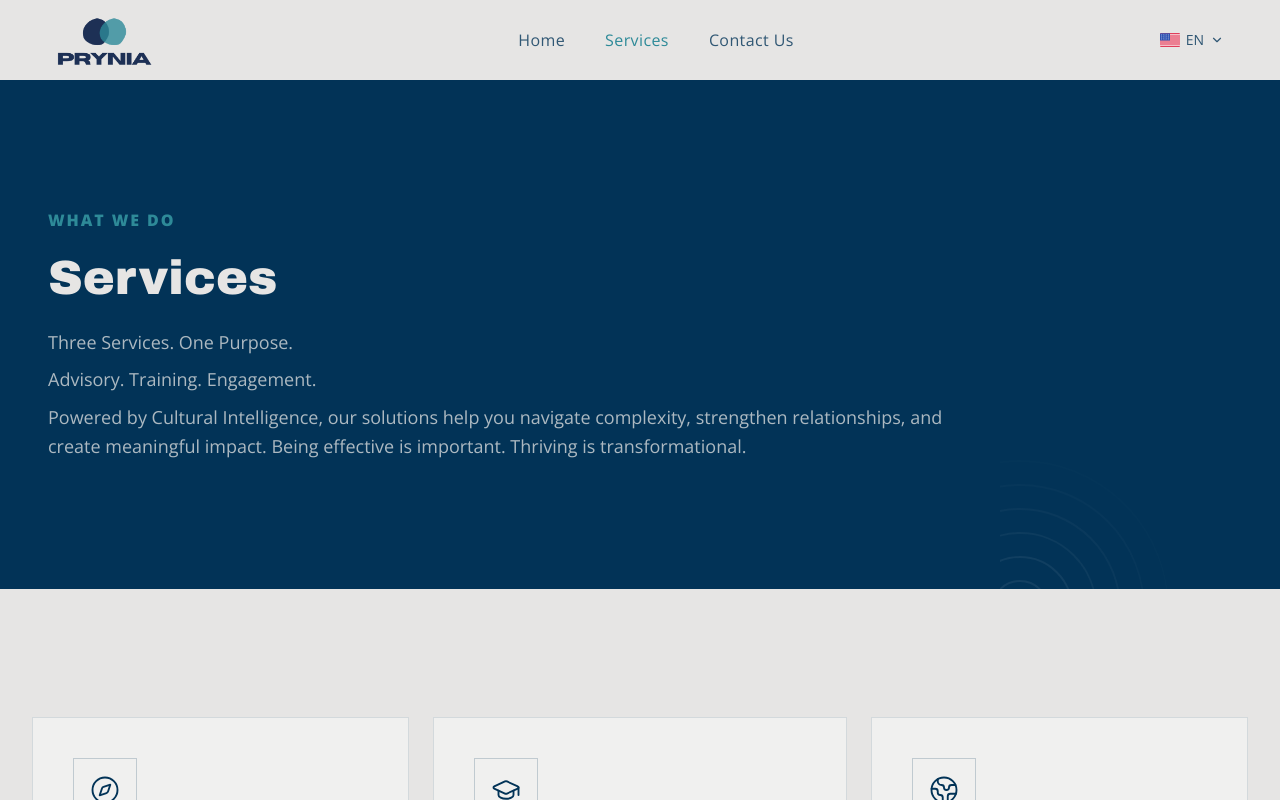
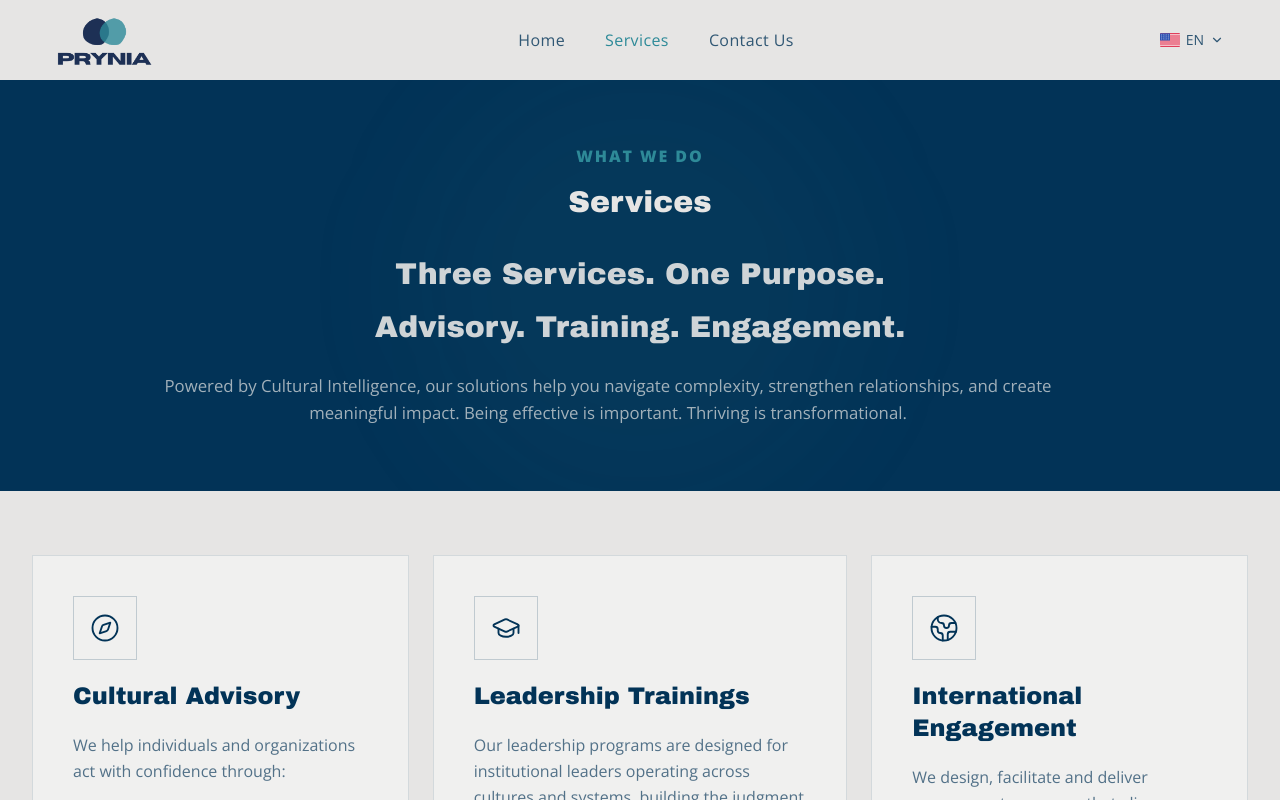
Before and after one commit to AmalMselmi/prynia-partners, a React (Vite) app: page /services in a window 1280 px wide. Shown: the top 800 px of the page. Built offline with nearby package versions, Linux system fonts and the light colour scheme.

Commit message:
Enhance services banner layout, typography, and animations

```diff
--- a/src/components/ui/PageBanner.jsx
+++ b/src/components/ui/PageBanner.jsx
@@ -1,36 +1,128 @@
 import { motion } from 'framer-motion'
 import GrowthRings from './GrowthRings'
 
-/**
- * PageBanner — the consistent, quiet header used on every interior
- * page. Deliberately restrained: no imagery, just eyebrow + serif
- * title + a faint GrowthRings mark, so the pages themselves never
- * compete with the deliberately dramatic Home hero.
- */
-export default function PageBanner({ eyebrow, title, description }) {
+export default function PageBanner({
+  eyebrow,
+  title,
+  description,
+  align = 'left',
+}) {
+  const lines = Array.isArray(description)
+    ? description
+    : description
+      ? [description]
+      : []
+
+  const lastIndex = lines.length - 1
+  const centered = align === 'center'
+
+  const containerVariants = {
+    hidden: {},
+    visible: {
+      transition: {
+        staggerChildren: 0.14,
+        delayChildren: 0.1,
+      },
+    },
+  }
+
+  const revealUp = {
+    hidden: {
+      opacity: 0,
+      y: 24,
+      filter: 'blur(4px)',
+    },
+    visible: {
+      opacity: 1,
+      y: 0,
+      filter: 'blur(0px)',
+      transition: {
+        duration: 0.7,
+        ease: [0.22, 1, 0.36, 1],
+      },
+    },
+  }
+
   return (
     <section className="relative overflow-hidden bg-ink text-paper">
-      <GrowthRings
-        className="pointer-events-none absolute -bottom-10 -right-10 h-64 w-64 text-paper/10 md:h-80 md:w-80"
-        strokeWidth={1}
+
+      {/* Ambient background glow */}
+      <motion.div
+        initial={{ opacity: 0, scale: 0.7 }}
+        animate={{ opacity: 1, scale: 1 }}
+        transition={{
+          duration: 1.5,
+          ease: 'easeOut',
+        }}
+        className="pointer-events-none absolute left-1/2 top-1/2 h-[28rem] w-[28rem] -translate-x-1/2 -translate-y-1/2 rounded-full bg-gold-soft/[0.04] blur-3xl"
       />
-      <div className="container-prynia relative py-24 md:py-32">
+
+      {!centered && (
+        <GrowthRings
+          className="pointer-events-none absolute -bottom-32 -right-32 h-[34rem] w-[34rem] text-paper/[0.06] md:h-[44rem] md:w-[44rem] rtl:-right-auto rtl:-left-32"
+          strokeWidth={1}
+        />
+      )}
+
+      <div className="container-prynia relative py-12 md:py-16">
+
         <motion.div
-          initial={{ opacity: 0, y: 18 }}
-          animate={{ opacity: 1, y: 0 }}
-          transition={{ duration: 0.6, ease: 'easeOut' }}
-          className="max-w-2xl lg:max-w-4xl"
+          initial="hidden"
+          animate="visible"
+          variants={containerVariants}
+          className={
+            centered
+              ? 'mx-auto max-w-3xl text-center'
+              : 'max-w-3xl'
+          }
         >
-          {eyebrow && <p className="eyebrow mb-4 text-gold-soft">{eyebrow}</p>}
-          <h1 className="font-display text-4xl md:text-5xl leading-tight">
+
+          {/* Eyebrow */}
+          {eyebrow && (
+            <motion.p
+              variants={revealUp}
+              className="eyebrow mb-4 text-gold-soft"
+            >
+              {eyebrow}
+            </motion.p>
+          )}
+
+          {/* Main title */}
+          <motion.h1
+            variants={revealUp}
+            className="font-display text-4xl leading-tight md:text-3xl"
+          >
             {title}
-          </h1>
-          {description && (
-            <div className="mt-5 flex flex-col gap-2 text-base md:text-lg text-paper/75 leading-relaxed">
-              {Array.isArray(description) ? (
-                description.map((line, i) => <p key={i}>{line}</p>)
-              ) : (
-                <p>{description}</p>
+          </motion.h1>
+
+          {/* Description */}
+          {lines.length > 0 && (
+            <div
+              className={`mt-8 flex flex-col gap-3 ${
+                centered ? 'items-center' : ''
+              }`}
+            >
+              {lines.map((line, i) =>
+                i === lastIndex && lines.length > 1 ? (
+                  <motion.p
+                    key={i}
+                    variants={revealUp}
+                    className={`page-banner-description mt-3 max-w-2xl text-base leading-relaxed text-paper/70 md:text-base ${                      centered ? 'mx-auto text-center' : ''
+                    }`}
+                  >
+                    {line}
+                  </motion.p>
+                ) : (
+                  <motion.p
+                    key={i}
+                    variants={revealUp}
+                    className={`font-display font-normal text-2xl leading-snug text-paper/90 md:text-3xl ${
+                      centered ? 'mx-auto text-center' : ''
+                    }`}
+                  >
+                    {line}
+                  </motion.p>
+                )
               )}
             </div>
           )}
--- a/src/pages/Services.jsx
+++ b/src/pages/Services.jsx
@@ -14,9 +14,10 @@ export default function Services() {
         eyebrow={t('services.eyebrow')}
         title={t('services.title')}
         description={t('services.description', { returnObjects: true })}
+        align="center"
       />
 
-      <section className="bg-paper py-24 md:py-32">
+      <section className="bg-paper py-10 md:py-16">
         <div className="mx-auto grid max-w-8xl grid-cols-1 gap-6 px-6 md:grid-cols-3 lg:grid-cols-[1fr_1.1fr_1fr] lg:items-start lg:gap-6 lg:px-8">
           {services.map((service, i) => (
             <ServiceCard
--- a/src/styles/index.css
+++ b/src/styles/index.css
@@ -101,3 +101,34 @@ body {
 [dir='rtl'] .font-display {
   font-family: "Cairo", "Archivo Black", sans-serif;
 }
+[dir='rtl'] .page-banner-description {
+  font-size: 1.3rem;
+}
+
+@media (min-width: 768px) {
+  [dir='ltr'] .page-banner-description,
+  [dir='rtl'] .page-banner-description {
+    max-width: none;
+    width: max-content;
+    white-space: nowrap;
+    text-align: center;
+    margin-left: auto;
+    margin-right: auto;
+    position: relative;
+  }
+
+  [dir='ltr'] .page-banner-description {
+  width: 60rem;
+  max-width: none;
+  margin-left: -8rem;
+  margin-right: auto;
+  white-space: normal;
+  font-size: 1.05rem;
+  text-align: center;
+}
+
+  [dir='rtl'] .page-banner-description {
+    font-size: 1.3rem;
+    left: 4rem;
+  }
+}
```
